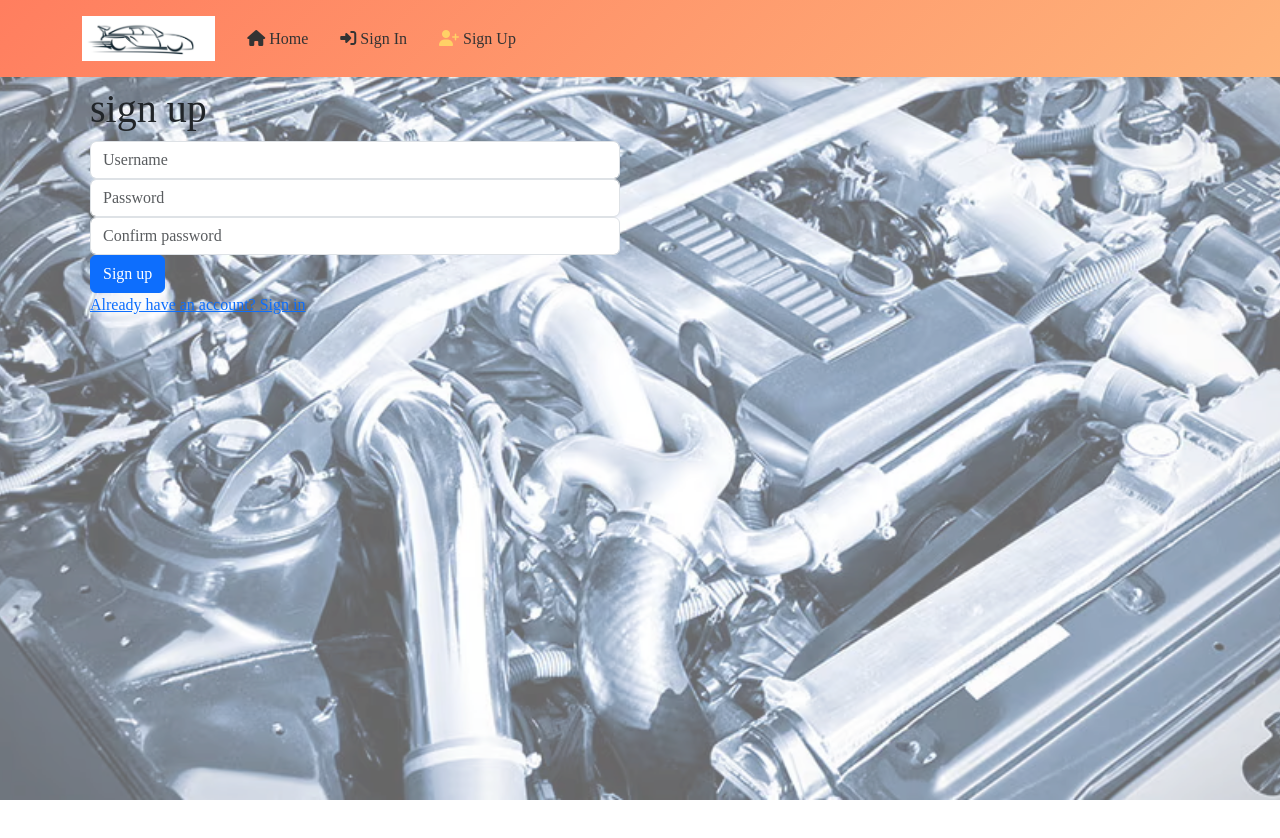
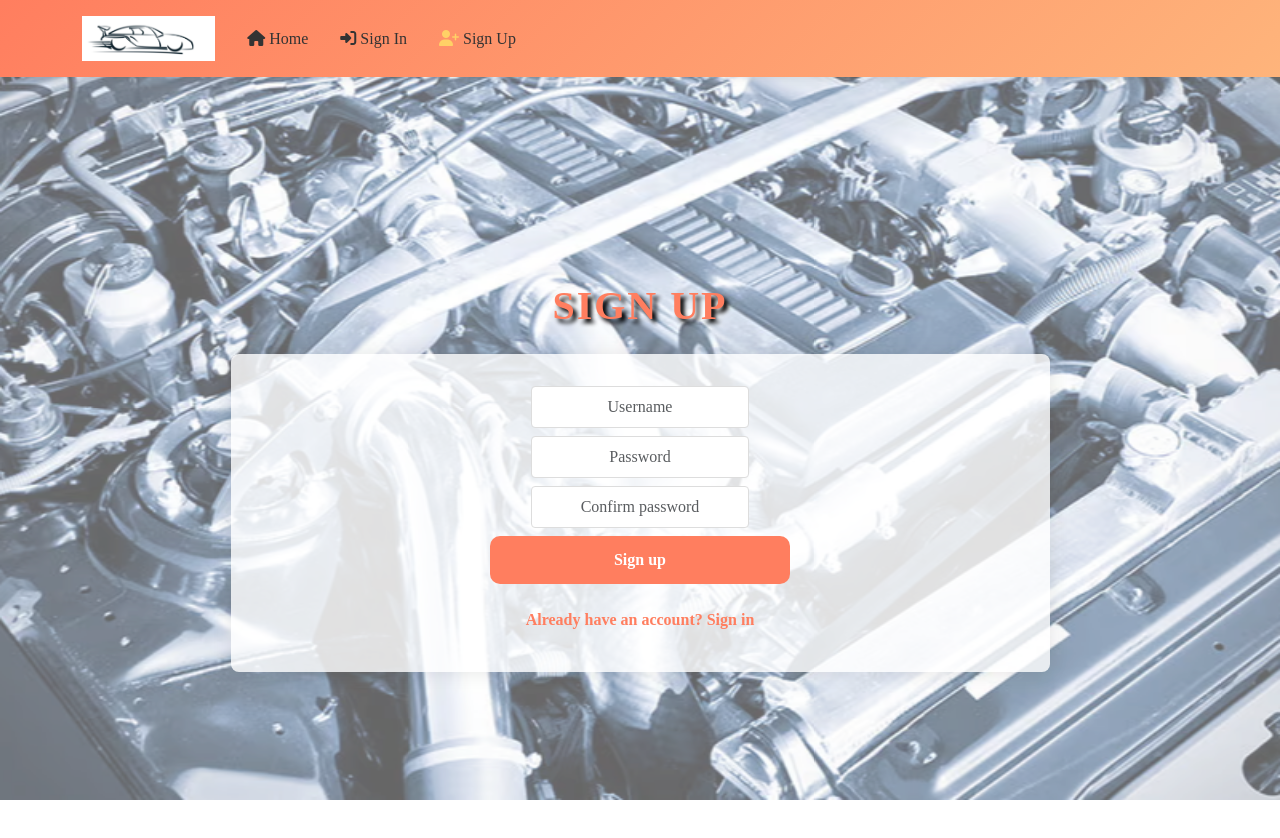
Before and after one commit to JacquesIversen/pp5-react, a React (Create React App) app: page /signup in a window 1280 px wide. Shown: the top 838 px of the page. Before the commit the page ends 800 px from the top, so only its background shows below. Built offline with nearby package versions, Linux system fonts and the light colour scheme; a web font is replaced by a local one.

Commit message:
Sign in & out added styling and function

```diff
--- a/src/components/NavBar.js
+++ b/src/components/NavBar.js
@@ -9,8 +9,8 @@ const NavBar = () => {
   const { currentUser } = useAuth();
   console.log(currentUser);
   return (
-    <Navbar className={styles.navbar} expand="lg">
-      <Container>
+    <Navbar className={`${styles.navbar} mr-auto`} expand="lg">
+      <Container className="ml-auto">
         <NavLink to="/">
           <Navbar.Brand>
             <img src={logo} alt="logo" height="45" />
@@ -35,7 +35,8 @@ const NavBar = () => {
                   activeClassName={styles.Active}
                   to="/"
                 >
-                  <i class="fa-solid fa-right-from-bracket"></i> Post an Issue now
+                  <i class="fa-solid fa-right-from-bracket"></i> Post an Issue
+                  now
                 </NavLink>
                 <NavLink
                   exact
--- a/src/pages/auth/SignInForm.js
+++ b/src/pages/auth/SignInForm.js
@@ -32,10 +32,10 @@ function SignInForm() {
       [event.target.name]: event.target.value,
     });
   };
-  /*   className={`${styles.Content} `} */
+
   return (
     <Container
-      className={`${styles.Container} d-flex flex-column align-items-center justify-content-center vh-100`}
+      className={`${styles.SiteBackground} d-flex flex-column align-items-center justify-content-center vh-100`}
     >
       <h1 className={`${styles.Header} mb-4`}>Sign In</h1>
       <Form onSubmit={handleSubmit} className={`${styles.Form} w-100`}>
--- a/src/pages/auth/SignUpForm.js
+++ b/src/pages/auth/SignUpForm.js
@@ -1,8 +1,8 @@
 import React, { useState } from "react";
 import { Link, useHistory } from "react-router-dom";
-
 import { Form, Button, Col, Row, Container, Alert } from "react-bootstrap";
 import axios from "axios";
+import styles from "../../styles/AuthForm.module.css";
 
 const SignUpForm = () => {
   const [signUpData, setSignUpData] = useState({
@@ -34,12 +34,12 @@ const SignUpForm = () => {
   };
 
   return (
-    <Row>
-      <Col className="my-auto py-2 p-md-2" md={6}>
-        <Container>
-          <h1>sign up</h1>
+    <Container
+      className={`${styles.SiteBackground} d-flex flex-column align-items-center justify-content-center vh-100`}
+    >
+      <h1 className={`${styles.Header} mb-4`}>Sign Up</h1>
 
-          <Form onSubmit={handleSubmit}>
+      <Form onSubmit={handleSubmit} className={`${styles.Form} w-100`}>
         <Form.Group controlId="username">
           <Form.Label className="d-none">username</Form.Label>
           <Form.Control
@@ -48,6 +48,7 @@ const SignUpForm = () => {
             name="username"
             value={username}
             onChange={handleChange}
+            className={`${styles.Input} mb-2`}
           />
         </Form.Group>
         {errors.username?.map((message, idx) => (
@@ -64,6 +65,7 @@ const SignUpForm = () => {
             name="password1"
             value={password1}
             onChange={handleChange}
+            className={`${styles.Input} mb-2`}
           />
         </Form.Group>
         {errors.password1?.map((message, idx) => (
@@ -80,6 +82,7 @@ const SignUpForm = () => {
             name="password2"
             value={password2}
             onChange={handleChange}
+            className={`${styles.Input} mb-2`}
           />
         </Form.Group>
         {errors.password2?.map((message, idx) => (
@@ -88,23 +91,19 @@ const SignUpForm = () => {
           </Alert>
         ))}
 
-            <Button type="submit">Sign up</Button>
+        <Button type="submit" className={`${styles.Button} mb-3`}>
+          Sign up
+        </Button>
         {errors.non_field_errors?.map((message, idx) => (
           <Alert key={idx} variant="warning" className="mt-3">
             {message}
           </Alert>
         ))}
+        <Link to="/signin" className={styles.Link}>
+          Already have an account? <span>Sign in</span>
+        </Link>
       </Form>
     </Container>
-
-        <Container>
-          <Link to="/signin">
-            Already have an account? <span>Sign in</span>
-          </Link>
-        </Container>
-      </Col>
-      <Col md={6}></Col>
-    </Row>
   );
 };
 
--- a/src/styles/AuthForm.module.css
+++ b/src/styles/AuthForm.module.css
@@ -1,7 +1,7 @@
 /* SignupForm.module.css */
 
 
-body::before {
+.SiteBackground::before {
   content: "";
   background-image: url('../Assets/enginebay-background-signin/signup.png');
   background-size: cover;
@@ -58,7 +58,7 @@ color: #ff7e5f;
 margin-bottom: 1rem;
 text-transform: uppercase;
 letter-spacing: 2px;
-text-shadow: 2px 2px 4px rgba(0, 0, 0, 0.3);
+text-shadow: 4px 4px 4px rgba(0, 0, 0, 17.5);
 }
 
 @media (max-width: 768px) {
--- a/src/styles/NavBar.module.css
+++ b/src/styles/NavBar.module.css
@@ -1,11 +1,9 @@
-/* Navbar.module.css */
 .navbar {
 background: linear-gradient(135deg, #ff7e5f, #feb47b);
 box-shadow: 0px 0px 10px 0px rgba(0, 0, 0, 0.1);
 padding: 1rem 2rem;
 display: flex;
 justify-content: space-between;
-  align-items: center;
 }
 
 .NavLink {
@@ -15,7 +13,7 @@
 margin: 0 1rem;
 }
 
-.NavLink :hover {
+.NavLink:hover {
 color: #ffd166;
 text-decoration: underline;
 }
@@ -23,17 +21,3 @@
 .Active i {
 color: #ffd166;
 }
-
-.navbarButton {
-  background-color: #007bff;
-  color: #fff;
-  border: none;
-  padding: 0.5rem 1rem;
-  border-radius: 5px;
-  cursor: pointer;
-  transition: background-color 0.3s ease;
-}
-
-.Navlink {
-
-}
```
Lines whose indentation alone changed are shown as unchanged.
